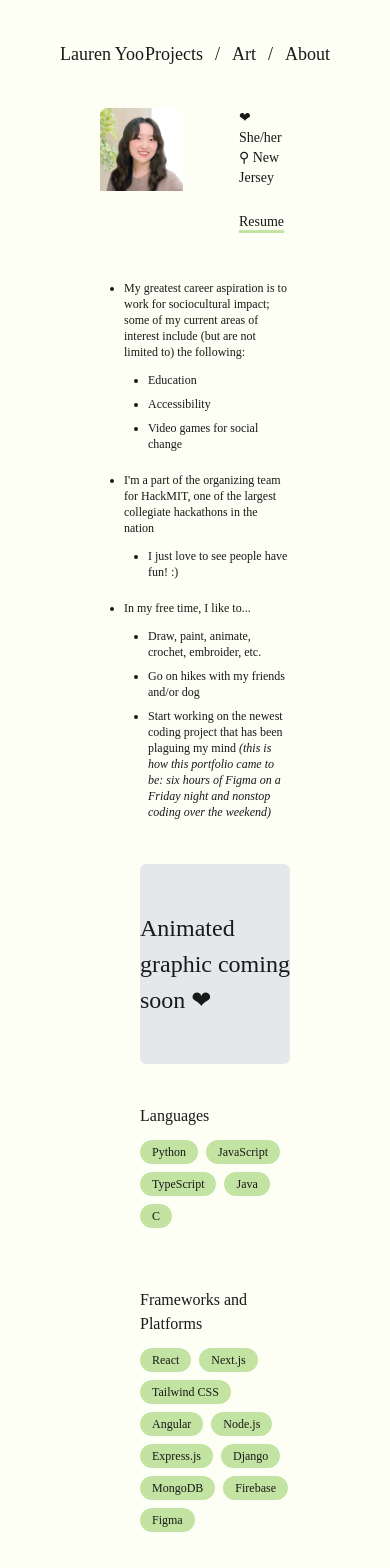
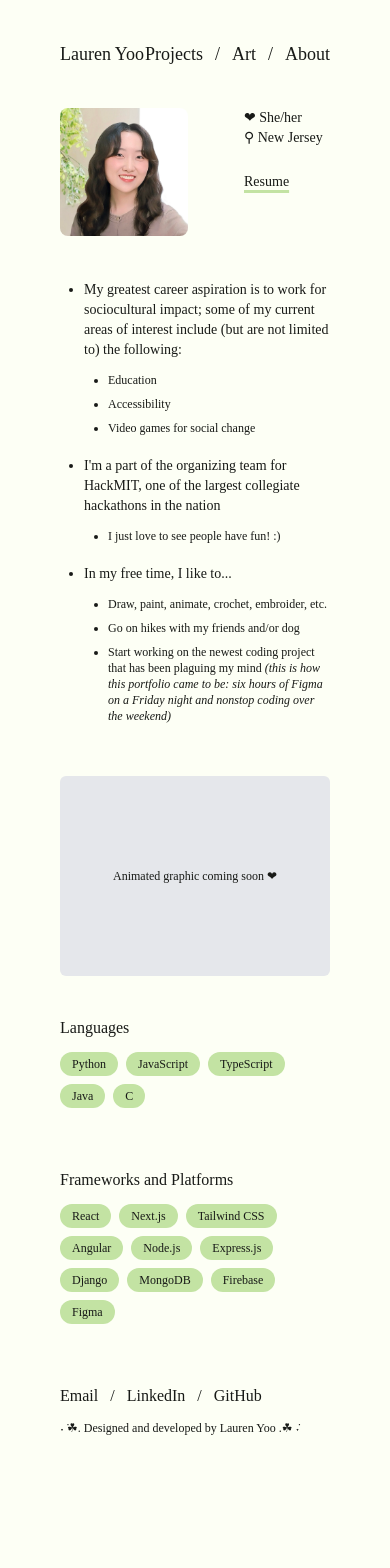
Before and after one commit to laureny17/portfolio, a Next.js app: page /about in a window 390 px wide. Shown: the top 1568 px of the page. After the commit the page ends 1496 px from the top, so only its background shows below. Built offline with nearby package versions, Linux system fonts and the light colour scheme; a web font is replaced by a local one.

Commit message:
made small style changes in About page

```diff
--- a/src/app/about/page.tsx
+++ b/src/app/about/page.tsx
@@ -18,7 +18,7 @@ export default function About() {
   ];
 
   return (
-    <div className="grid grid-cols-1 md:grid-cols-2 gap-8 p-10">
+    <div className="grid grid-cols-1 md:grid-cols-2 gap-10 lg:gap-20 py-10 px-0 md:px-10">
       {/* left section will have some personal info*/}
       <div className="space-y-6">
         {/* picture + basic info */}
@@ -51,7 +51,7 @@ export default function About() {
         </div>
 
         {/* fun facts? change bullet pts later */}
-        <ul className="text-xs sm:text-sm md:text-base lg:text-lg list-disc pl-6 space-y-2 pt-5">
+        <ul className="text-sm sm:text-sm md:text-base lg:text-lg list-disc pl-6 space-y-2 pt-5">
           <li>
             {`My greatest career aspiration is to work for sociocultural impact;
             some of my current areas of interest include (but are not limited
@@ -88,9 +88,9 @@ export default function About() {
       </div>
 
       {/* right section */}
-      <div className="space-y-10 pl-10">
+      <div className="space-y-10">
         {/* placeholder, will put handdrawn graphic/animation later */}
-        <div className="w-full h-50 bg-gray-200 rounded-md flex items-center justify-center">
+        <div className="w-full h-50 bg-gray-200 rounded-md flex items-center justify-center text-center text-xs sm:text-sm md:text-base lg:text-lg p-5">
           Animated graphic coming soon ❤︎
         </div>
 
--- a/src/app/page.tsx
+++ b/src/app/page.tsx
@@ -111,7 +111,7 @@ export default function Home() {
         </div>
 
         {/* Introduction Section */}
-        <div className="absolute top-1/3 left-10 sm:left-15 md:left-20 lg:left-30">
+        <div className="absolute top-1/3 left-0 sm:left-10 md:left-20 lg:left-30">
           <p
             className="text-5xl sm:text-6xl md:text-7xl lg:text-8xl pb-10 sm:pb-10 md:pb-20 lg:pb-25"
             style={{ fontFamily: "Pecita" }}
```
